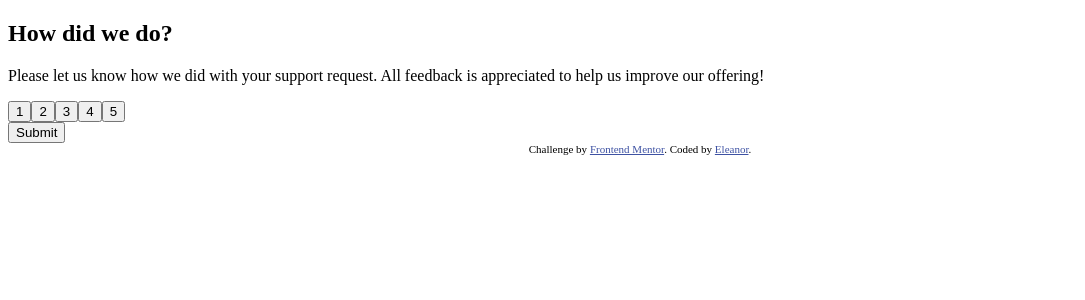
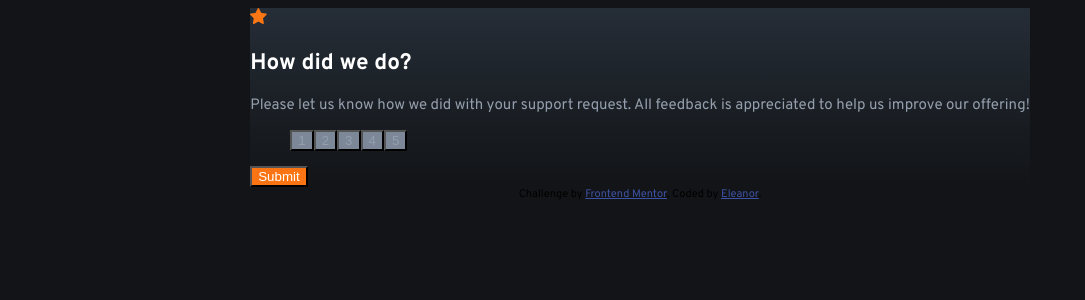
Before and after one commit to EleanorKahn/TS-Rating-Component, a React (Create React App) app: page / in a window 1280 px wide. Shown: the top 300 px of the page, without its empty margins (0-1085 px from the left). Built offline with nearby package versions, Linux system fonts and the light colour scheme.

Commit message:
color for rating component, minus hover/focus/active states

```diff
--- a/src/App.tsx
+++ b/src/App.tsx
@@ -2,7 +2,7 @@ import React, { useState } from 'react';
 import FooterComponent from './components/FooterComponent';
 import ThankYouComponent from './components/ThankYouComponent';
 import RatingComponent from './components/RatingComponent';
-//import './css/App.css';
+import './css/style.css';
 
 function App() {
 
@@ -15,7 +15,7 @@ function App() {
 
   return (
     <div className="App">
-      <div>
+      <div className='container'>
         {!submit
           ? <RatingComponent setSubmit={setSubmit} setRating={setRating} />
           : <ThankYouComponent rating={rating} />
--- a/src/components/RatingComponent.tsx
+++ b/src/components/RatingComponent.tsx
@@ -1,18 +1,36 @@
 import React from 'react';
+//import {IconStar} from '../assets/images/icon-star.svg';
 
 const RatingComponent = (props: { setSubmit: Function, setRating: Function }) => {
   return (
     <div>
-        <h2 className=''>How did we do?</h2>
-        <p className=''>Please let us know how we did with your support request. All feedback is appreciated to help us improve our offering!</p>
-        <div className=''>
-        <button onClick={() => props.setRating(1)}>1</button>
-        <button onClick={() => props.setRating(2)}>2</button>
-        <button onClick={() => props.setRating(3)}>3</button>
-        <button onClick={() => props.setRating(4)}>4</button>
-        <button onClick={() => props.setRating(5)}>5</button>
-        </div>
-        <button className='' type='submit' onClick={() => props.setSubmit(true)}>Submit</button>
+        <img src='/images/icon-star.svg' alt='small yellow star'></img>
+        <h2 className='rating-title'>How did we do?</h2>
+        <p className='rating-paragraph'>Please let us know how we did with your support request. All feedback is appreciated to help us improve our offering!</p>
+        <ul className='rating-options'>
+            <li>
+                <button onClick={() => props.setRating(1)}>1</button>
+            </li>
+            <li>
+                <button onClick={() => props.setRating(2)}>2</button>
+            </li>
+            <li>
+                <button onClick={() => props.setRating(3)}>3</button>
+            </li>
+            <li>
+                <button onClick={() => props.setRating(4)}>4</button>
+            </li>
+            <li>
+                <button onClick={() => props.setRating(5)}>5</button>
+            </li>
+        </ul>
+        <button
+            className='submit'
+            type='submit'
+            onClick={() => props.setSubmit(true)}
+        >
+            Submit
+        </button>
     </div>
   );
 };
--- a/src/components/ThankYouComponent.tsx
+++ b/src/components/ThankYouComponent.tsx
@@ -3,9 +3,9 @@ import React from 'react';
 const ThankYouComponent = (props: { rating: number }) => {
   return (
     <div>
-        <h2 className=''>You selected {props.rating} out of 5</h2>
-        <p className=''>Thank you!</p>
-        <p className=''>We appreciate you taking the time to give a rating. If you ever need more support, don&apos;t hesitate to get in touch!</p>
+        <h2 className='user-rating'>You selected {props.rating} out of 5</h2>
+        <p className='thank-you'>Thank you!</p>
+        <p className='ty-paragraph'>We appreciate you taking the time to give a rating. If you ever need more support, don&apos;t hesitate to get in touch!</p>
     </div>
   );
 };
--- /dev/null
+++ b/src/css/style.css
@@ -0,0 +1,54 @@
+/* Color variables */
+:root {
+--white: hsl(0, 0%, 100%);
+--lightGrey: hsl(217, 12%, 63%);
+--mediumGrey: hsl(216, 12%, 54%);
+--darkBlue: hsl(213, 19%, 18%);
+--veryDarkBlue: hsl(216, 12%, 8%);
+--orange: hsl(25, 97%, 53%);
+}
+
+/* General styles */
+
+html {
+    background-color: var(--veryDarkBlue);
+}
+
+* {
+    box-sizing: border-box;
+}
+
+body {
+    font-size: 15px;
+    display: grid;
+    place-content: center;
+    font-family: 'Overpass', 'sans-serif';
+}
+
+body .container {
+    background: linear-gradient(var(--darkBlue), var(--veryDarkBlue));
+}
+
+/* Rating Component style */
+h2 {
+    color: var(--white);
+}
+.rating-paragraph {
+    color: var(--lightGrey);
+}
+
+.rating-options {
+    list-style-type: none;
+    display: flex;
+    flex-flow: row wrap;
+}
+
+.rating-options button {
+    color: var(--lightGrey);
+    background-color: var(--mediumGrey);
+}
+
+.submit {
+    color: var(--white);
+    background-color: var(--orange);
+}
```
Also changed, not shown: src/components/FooterComponent.tsx (+6 -6 lines).
